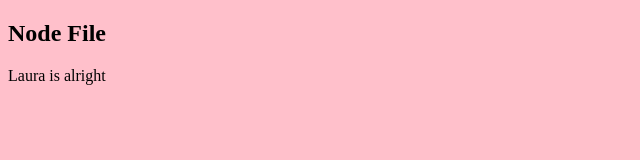
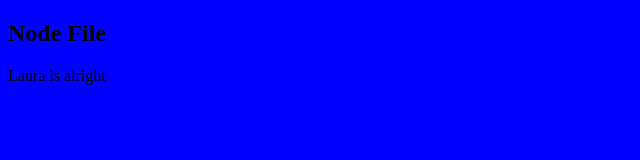
Before and after one commit to Boycey63/node_jb, a website: page index.html in a window 1280 px wide. Shown: the whole page, without its empty margins (0-640 px from the left). Drawn offline with Linux system fonts and the light colour scheme.

Commit message:
Update color again again

```diff
--- a/index.html
+++ b/index.html
@@ -6,7 +6,7 @@
     </title>
   <head/>
 
-  <body style = "background-color:pink">
+  <body style = "background-color:blue">
     <h2>
       Node File
     </h2>
```
